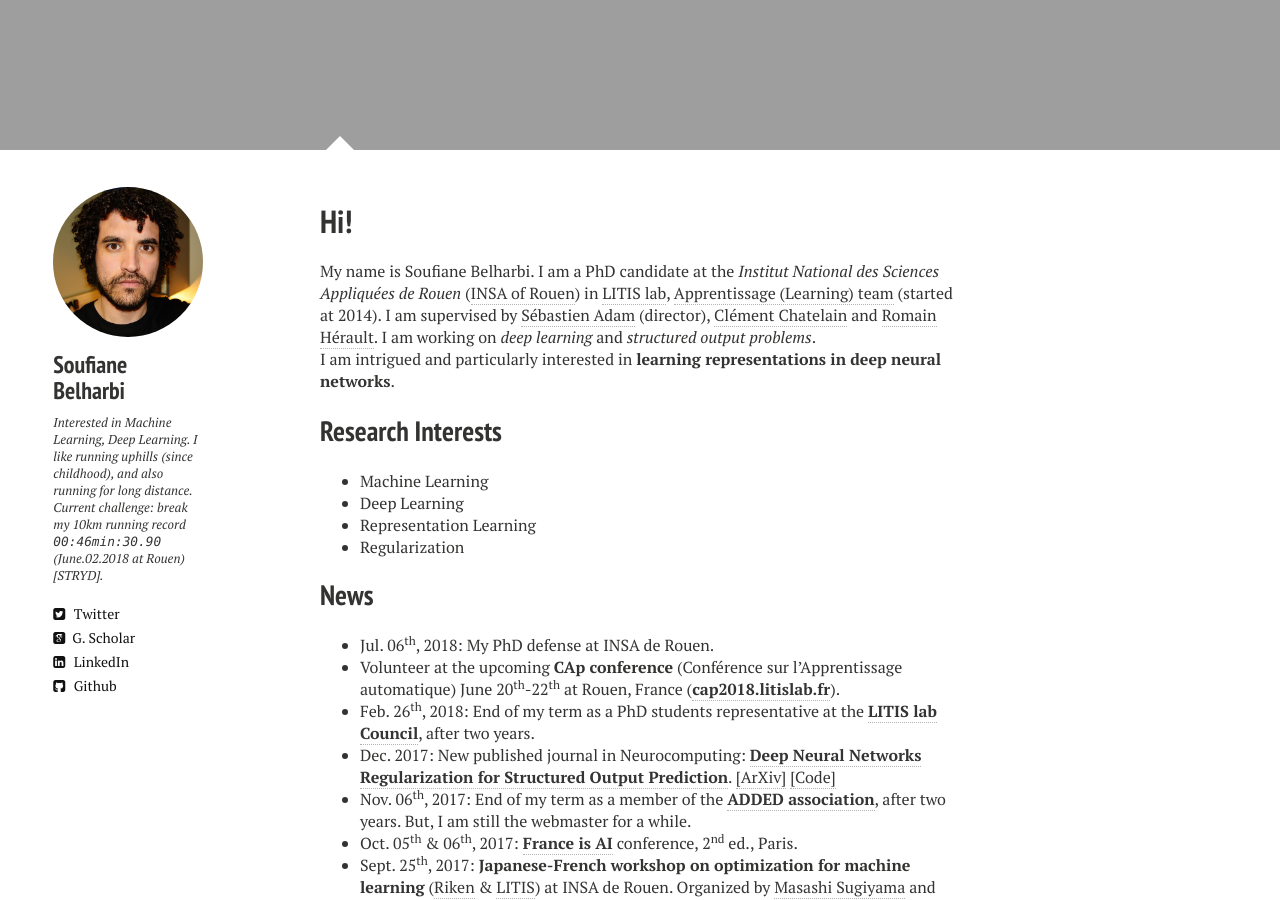
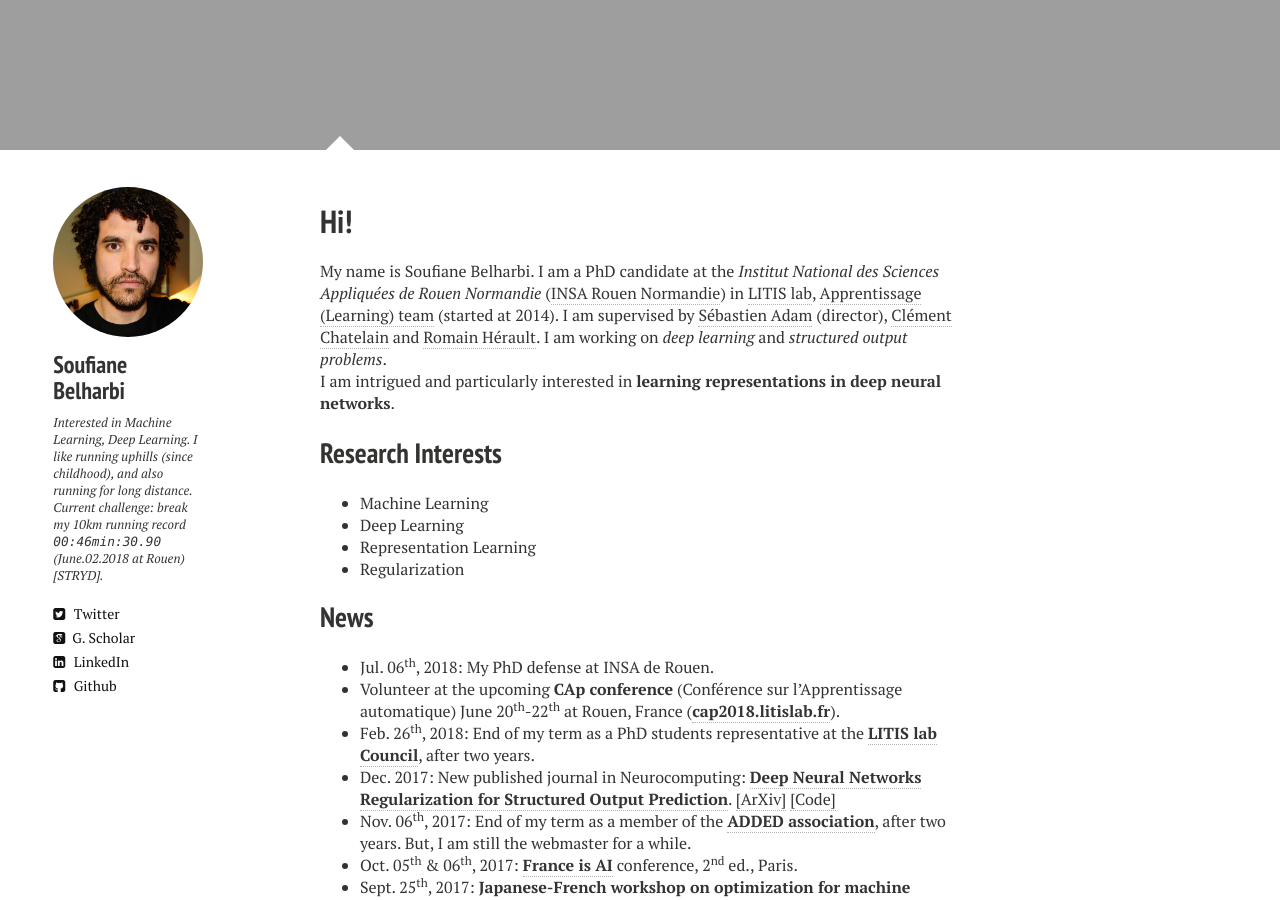
Before and after one commit to sbelharbi/sbelharbi.github.io, a Jekyll site: the page built from index.md, in a window 1280 px wide and 900 px high, scrolled down 898 px. Built offline with Jekyll 4.4.1, drawn with Linux system fonts in a browser that asks for light colours; nearby versions of some CDN libraries.

Commit message:
INSA Rouen Normandie.

```diff
--- a/index.md
+++ b/index.md
@@ -8,7 +8,7 @@ image:
 ---
 
 My name is Soufiane Belharbi. I am a PhD candidate at the *Institut National
-des Sciences Appliquées de Rouen* ([INSA of Rouen](http://www.insa-rouen.fr)) in
+des Sciences Appliquées de Rouen Normandie* ([INSA Rouen Normandie](http://www.insa-rouen.fr/en)) in
 [LITIS lab](http://www.litislab.fr/),
 [Apprentissage (Learning) team](http://www.litislab.fr/equipe/docapp/) (started
 at 2014). I
```
